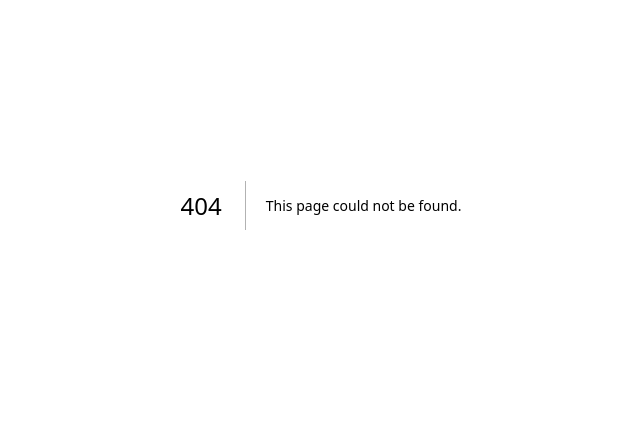
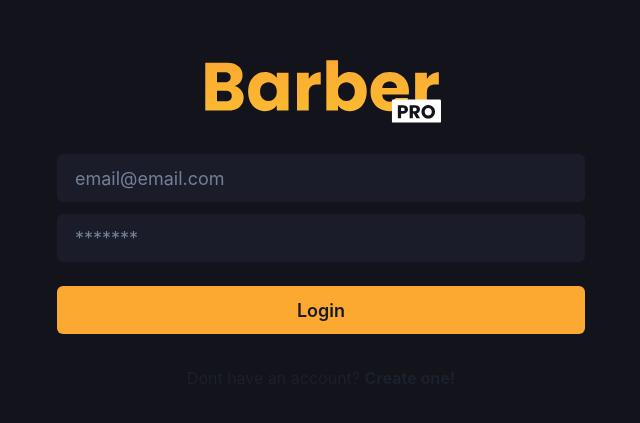
Before and after one commit to birabotto/barber-web, a Next.js app: page /login in a window 1280 px wide. Before the commit this address had no page. Shown: the part 195-618 px from the top of the page, without its empty margins (319-959 px from the left). Built offline with nearby package versions, Linux system fonts and the light colour scheme.

Commit message:
Create login page

```diff
--- /dev/null
+++ b/src/pages/login/index.tsx
@@ -0,0 +1,66 @@
+import { Center, Flex, Text, Input, Button } from "@chakra-ui/react";
+import Link from "next/link";
+import Image from "next/image";
+import logoImg from "../../../public/images/logo.svg";
+import Head from "next/head";
+
+export default function Login() {
+  return (
+    <>
+      <Head>
+        <title>BarberPRO - Login</title>
+      </Head>
+      <Flex
+        background="barber.900"
+        height="100vh"
+        alignItems="center"
+        justifyContent="center"
+      >
+        <Flex width={640} direction="column" p={14} rounded={8}>
+          <Center p={4}>
+            <Image
+              src={logoImg}
+              width={240}
+              quality={100}
+              objectFit="fill"
+              alt="Logo BarberPRO"
+            />
+          </Center>
+          <Input
+            background="barber.400"
+            variant="filled"
+            size="lg"
+            placeholder="email@email.com"
+            type="email"
+            mb={3}
+          />
+          <Input
+            background="barber.400"
+            variant="filled"
+            size="lg"
+            placeholder="*******"
+            type="password"
+            mb={6}
+          />
+
+          <Button
+            background="button.cta"
+            mb={6}
+            color="gray.900"
+            size="lg"
+            _hover={{ bg: "#ffb13e" }}
+          >
+            Login
+          </Button>
+          <Center mt={2}>
+            <Link href="/register">
+              <Text cursor="pointer">
+                Dont have an account? <strong>Create one!</strong>
+              </Text>
+            </Link>
+          </Center>
+        </Flex>
+      </Flex>
+    </>
+  );
+}
```
Also changed, not shown: public/images/logo.svg (added).
